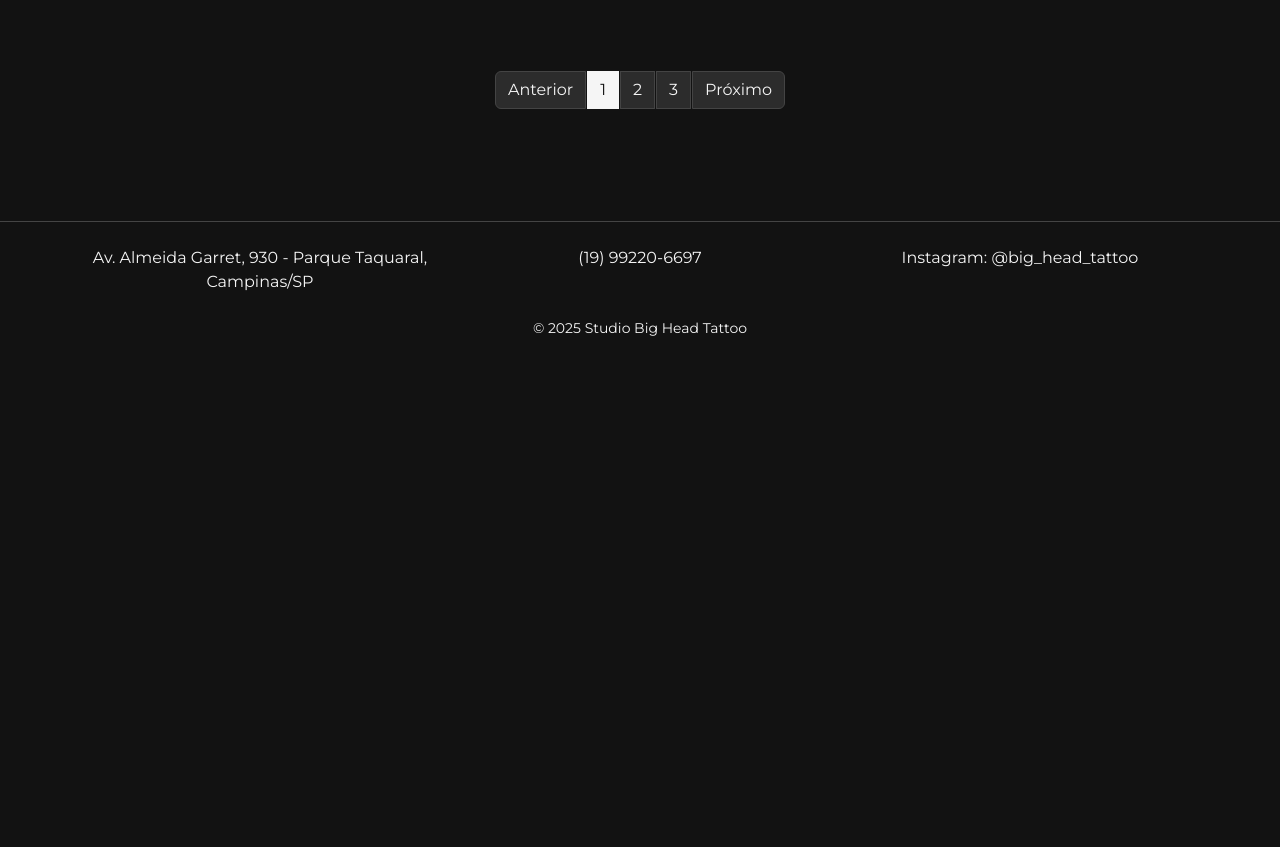
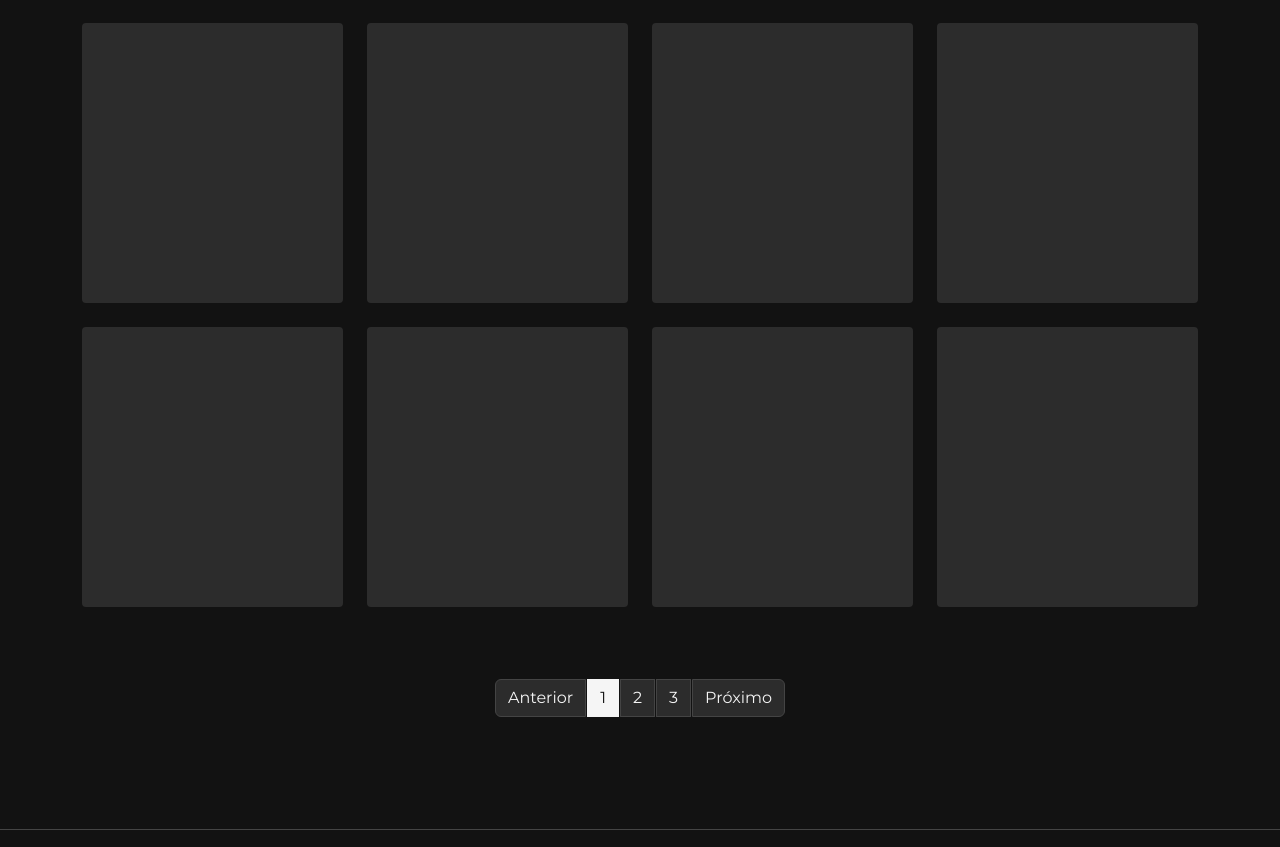
Before and after one commit to ThabataRicci/pti-bigheadtattoo, a PHP site: page /portfolio.php in a window 1280 px wide. Shown: the part 677-1524 px from the top of the page. Before the commit the page ends 1013 px from the top, so only its background shows below. Run offline with PHP 8.4, Linux system fonts and the light colour scheme.

Commit message:
Atualização 16/09/2025

```diff
--- a/css/style.css
+++ b/css/style.css
@@ -40,31 +40,17 @@ h2, .logo-cabecalho {
     width: auto;
 }
 
-/* 7 - ESTILOS DOS DESTAQUES DO PORTFOLIO */
-.destaque-portfolio-imagem {
-    height: 250px;
-    background-color: #2c2c2c;
-    border: 1px solid #444;
-    margin-bottom: 1rem;
-}
-
-/* 8 - ESTILOS DO RODAPE */
+/* 7 - ESTILOS DO RODAPE */
 footer {
     border-top: 1px solid #444;
 }
 
-/* 9 - ESTILOS PAGINA ARTISTA */
+/* 8 - ESTILOS PAGINA ARTISTA */
 .especialidades-artista {
     color: #c0c0c0;
     font-weight: 700;
     letter-spacing: 1px;
     font-style: italic;
-}
-
-.item-portfolio-artista {
-    height: 220px;
-    background-color: #2c2c2c;
-    border: 1px solid #444;
 }
 
 .foto-perfil-artista {
@@ -73,7 +59,7 @@ footer {
     object-fit: cover;
 }
 
-/* 10 - ESTILOS PARA OS FORMULARIOS (LOGIN, CADASTRO ETC)  */
+/* 9 - ESTILOS PARA OS FORMULARIOS (LOGIN, CADASTRO ETC)  */
 .formulario-container {
     background-color: #1c1c1c;
     padding: 2rem;
@@ -94,7 +80,7 @@ footer {
     box-shadow: none;
 }
 
-/* 11 - ESTILOS DA PÁGINA DE PORTFÓLIO */
+/* 10 - ESTILOS DA PÁGINA DE PORTFÓLIO */
 .portfolio-item {
     position: relative;
     overflow: hidden;
@@ -164,7 +150,7 @@ footer {
     color: #121212;
 }
 
-/* 12 - ESTILOS DA PÁGINA DE AGENDA */
+/* 11 - ESTILOS DA PÁGINA DE AGENDA */
 .calendario-container {
     background-color: #1c1c1c;
     padding: 2rem;
@@ -225,7 +211,7 @@ footer {
     transform: scale(1.05);
 }
 
-/* 13 - ESTILOS DA DASHBOARD DO CLIENTE */
+/* 12 - ESTILOS DA DASHBOARD DO CLIENTE */
 .submenu-cliente {
     background-color: #1c1c1c;
     padding: 0.5rem 0;
@@ -253,7 +239,7 @@ footer {
     margin-bottom: 1rem;
 }
 
-/* 14 - ESTILOS DA BARRA DE USUÁRIO (LOGADO) */
+/* 13 - ESTILOS DA BARRA DE USUÁRIO (LOGADO) */
 .barra-usuario {
     background-color: #000;
     padding: 0.25rem 0;
--- a/portfolio.php
+++ b/portfolio.php
@@ -16,9 +16,10 @@
     <div class="row">
         <div class="col-lg-3 col-md-4 col-6 mb-4">
             <div class="portfolio-item">
-                <img src="imagens/tattoo-exemplo-1.jpg" alt="Exemplo de tatuagem 1">
+                <img src="imagens/exemplo1.jpg">
                 <div class="portfolio-detalhes-overlay">
-                    <h5 class="detalhes-titulo">Dragão Oriental</h5>
+                    <h5 class="detalhes-titulo">Dragão</h5>
+                    <p class="detalhes-info">Estilo: Oriental</p>
                     <p class="detalhes-info">Tempo: 6 horas</p>
                     <p class="detalhes-info">Local: Costas</p>
                 </div>
@@ -26,13 +27,38 @@
         </div>
         <div class="col-lg-3 col-md-4 col-6 mb-4">
             <div class="portfolio-item">
-                <img src="imagens/tattoo-exemplo-2.jpg" alt="Exemplo de tatuagem 2">
+                <img src="imagens/exemplo2.jpg">
                 <div class="portfolio-detalhes-overlay">
-                    <h5 class="detalhes-titulo">Rosa Fineline</h5>
-                    <p class="detalhes-info">Tempo: 2 horas</p>
-                    <p class="detalhes-info">Local: Antebraço</p>
+                    <h5 class="detalhes-titulo">Rosa</h5>
+                    <p class="detalhes-info">Estilo: Fineline</p>
+                    <p class="detalhes-info">Tempo: 6 horas</p>
+                    <p class="detalhes-info">Local: Braço</p>
                 </div>
             </div>
+        </div>
+        <div class="col-lg-3 col-md-4 col-6 mb-4">
+            <div class="portfolio-item"></div>
+        </div>
+        <div class="col-lg-3 col-md-4 col-6 mb-4">
+            <div class="portfolio-item"></div>
+        </div>
+        <div class="col-lg-3 col-md-4 col-6 mb-4">
+            <div class="portfolio-item"></div>
+        </div>
+        <div class="col-lg-3 col-md-4 col-6 mb-4">
+            <div class="portfolio-item"></div>
+        </div>
+        <div class="col-lg-3 col-md-4 col-6 mb-4">
+            <div class="portfolio-item"></div>
+        </div>
+        <div class="col-lg-3 col-md-4 col-6 mb-4">
+            <div class="portfolio-item"></div>
+        </div>
+        <div class="col-lg-3 col-md-4 col-6 mb-4">
+            <div class="portfolio-item"></div>
+        </div>
+        <div class="col-lg-3 col-md-4 col-6 mb-4">
+            <div class="portfolio-item"></div>
         </div>
         <div class="col-lg-3 col-md-4 col-6 mb-4">
             <div class="portfolio-item"></div>
```
Also changed, not shown: artista.php (+33 -3 lines), index.php (+20 -12 lines), imagens/exemplo1.jpg (added), imagens/exemplo2.jpg (added).
